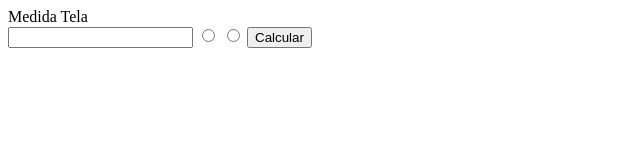
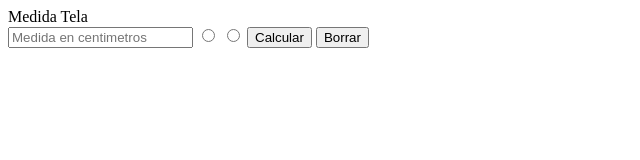
Before and after one commit to Momosan09/calculadorarotaojs, a plain HTML site: page calculadorarotao/index2.html in a window 1280 px wide. Shown: the whole page, without its empty margins (0-640 px from the left). Drawn offline with Linux system fonts and the light colour scheme.

Commit message:
Add files via upload

```diff
--- a/calculadorarotao/index2.html
+++ b/calculadorarotao/index2.html
@@ -10,13 +10,17 @@
     <form action="">
 
         <label for="first"> Medida Tela</label><br>
-        <input type="number" min="1" name="Medida_tela" id="first">
+        <input type="number" min="1" name="Medida_tela" id="first" placeholder="Medida en centimetros">
 
         <input type="radio" name="modelos" id="americano">
         <input type="radio" name="modelos" id="presilla">
 
         <button type="button" onclick="ShowData()" > Calcular</button>
+        <input type="reset" value="Borrar">
 
+
+        <div id="info">
+        </div>
     </form>
 
     <script src="/main2.js"> </script>
--- a/calculadorarotao/main2.js
+++ b/calculadorarotao/main2.js
@@ -5,6 +5,7 @@ let ShowData = function (){
     let M1 = document.getElementById("americano").checked;
 
     let M2 = document.getElementById("presilla").checked;
+
 
     if(M1 ==  true){
        americano = First * 1.5;
@@ -16,8 +17,13 @@ let ShowData = function (){
         console.log("!"+presilla);
     }
 
+
 let resultado = First
     console.log(resultado);
     console.log(M1);
     console.log(M2);
+
+
+    document.getElementById("info").innerHTML= First;
+
 }
```
